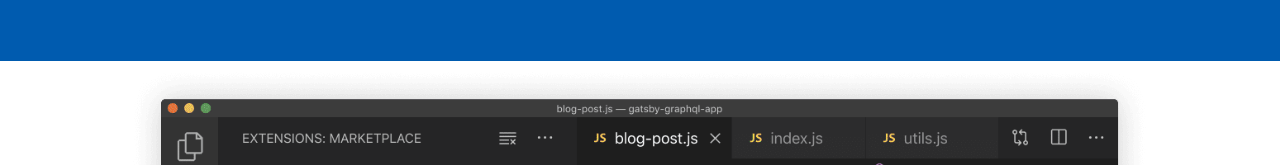
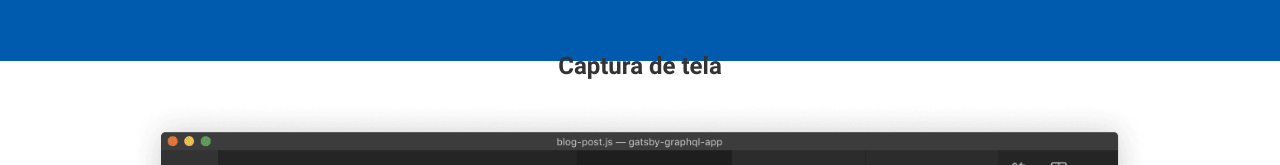
Before and after one commit to marcosdiasdev/site-vscode, a plain HTML site: page index.html in a window 1280 px wide. Shown: the part 205-370 px from the top of the page. Drawn offline with Linux system fonts and the light colour scheme.

Commit message:
Adição da seção de captura de tela

```diff
--- a/index.html
+++ b/index.html
@@ -30,6 +30,7 @@
             </div>
         </section>
         <section id="area-captura-tela">
+            <h2>Captura de tela</h2>
             <img src="assets/img/home-screenshot-mac-2x.png" alt="Captura de tela do Visual Studio Code.">
         </section>
     </main>
```
